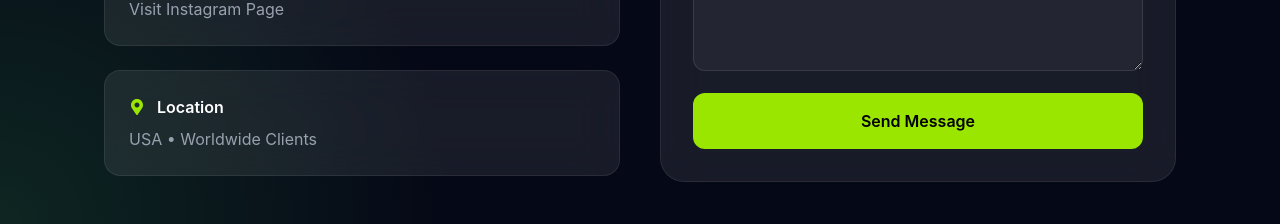
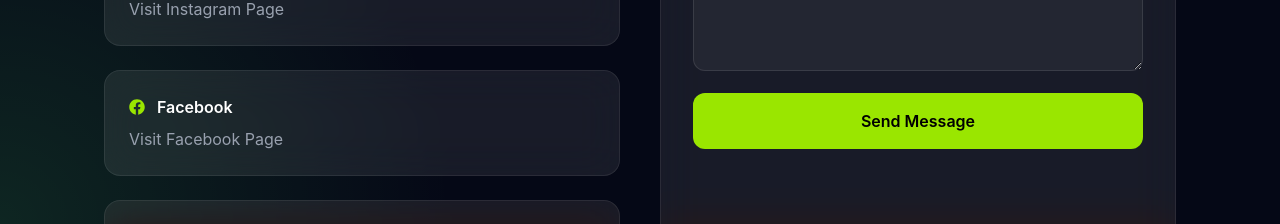
Before and after one commit to Nusrat323/fluxfame, a React (Vite) app: page /contact in a window 1280 px wide. Shown: the part 576-800 px from the top of the page. Built offline with nearby package versions, Linux system fonts and the light colour scheme.

Commit message:
add facebook page

```diff
--- a/src/pages/Contact.jsx
+++ b/src/pages/Contact.jsx
@@ -145,6 +145,24 @@ export default function Contact() {
               </p>
             </a>
 
+            {/* Facebook */}
+            <a
+              href="https://www.facebook.com/people/FluxFame/61590684362355/"
+              target="_blank"
+              rel="noopener noreferrer"
+              className="glass p-6 rounded-2xl border border-white/10 block
+               hover:border-lime-400/40 transition"
+            >
+              <div className="flex items-center gap-3">
+                <FaFacebook className="text-lime-400" />
+                <h3 className="font-semibold">Facebook</h3>
+              </div>
+              <p className="text-gray-400 mt-2">
+                Visit Facebook Page
+              </p>
+            </a>
+
+
             {/* LOCATION */}
             <div className="glass p-6 rounded-2xl border border-white/10">
               <div className="flex items-center gap-3">
```
